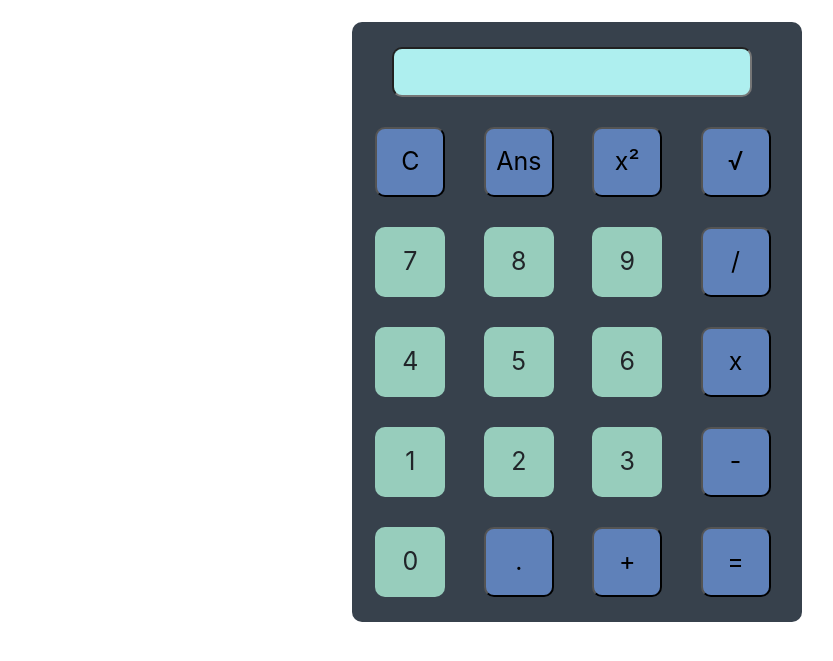
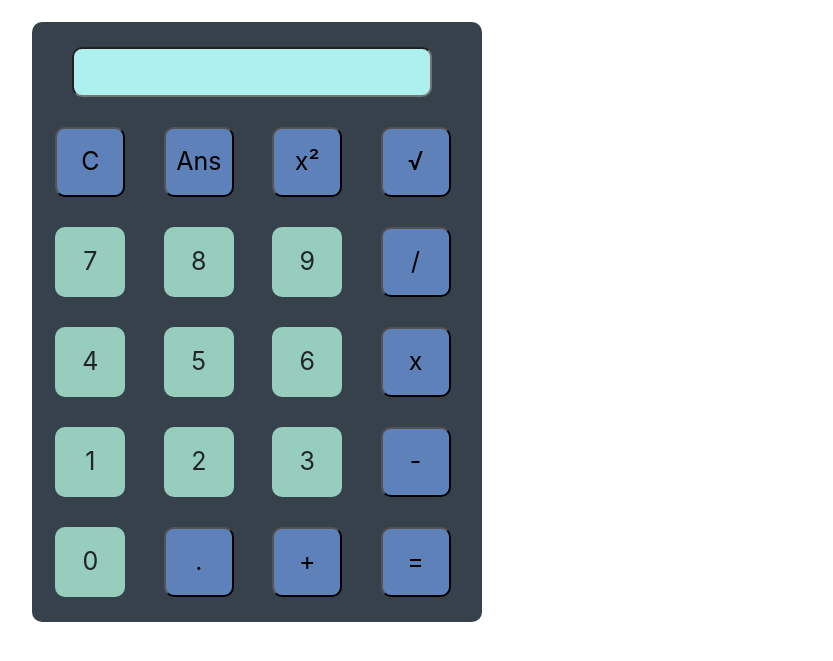
Before and after one commit to Manu-Gopal/Calc, a plain HTML site: page index.html in a window 1280 px wide. Shown: the part 51-712 px from the top of the page, without its empty margins (96-929 px from the left). Drawn offline with nearby package versions, Linux system fonts and the light colour scheme.

Commit message:
Update index.html

```diff
--- a/index.html
+++ b/index.html
@@ -13,7 +13,7 @@
     width: 450px;
     height: 600px;
     background-color: rgb(55, 65, 76);
-    margin-left: 35%; /*to move the field to centre */
+    margin-left: 10%; /*to move the field to centre */
     margin-top: 25px;
     border-radius: 10px;
 }
```
